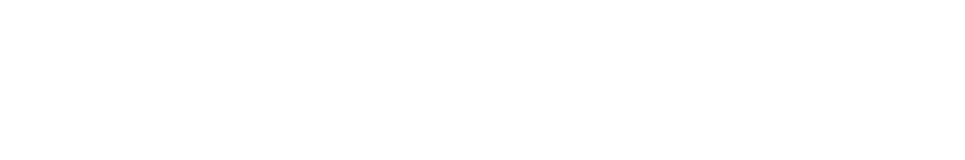
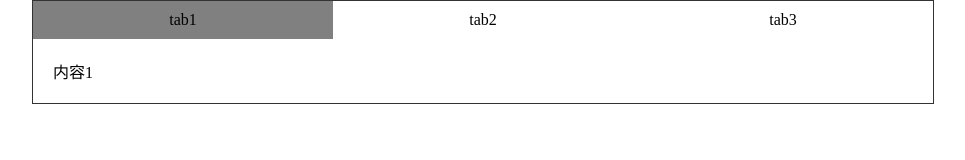
Before and after one commit to KieSun/Front-end-study, a plain HTML site: page advance/task10/code1.html in a window 1280 px wide. Shown: the whole page, without its empty margins (157-1122 px from the left). Drawn offline with Linux system fonts and the light colour scheme.

Commit message:
Task10-1

```diff
--- a/advance/task10/code1.html
+++ b/advance/task10/code1.html
@@ -3,8 +3,70 @@
 <head>
     <meta charset="UTF-8">
     <title>Code1</title>
+    <style>
+        * {
+            margin: 0;
+            padding: 0;
+        }
+        .wrap {
+            width: 900px;
+            margin: 0 auto;
+            border: 1px solid #333;
+        }
+        li {
+            list-style: none;
+        }
+        .clear:after {
+            content: '';
+            display: block;
+            clear: both;
+        }
+        .tab > li {
+            float: left;
+            box-sizing: border-box;
+            width: 300px;
+            padding: 10px 20px;
+            text-align: center;
+        }
+        .tab .active {
+            background: gray;
+        }
+        .container li {
+            padding: 20px;
+            display: none;
+        }
+        .container .active {
+            display: block;
+        }
+    </style>
 </head>
 <body>
-
+    <div class="wrap">
+        <ul class="tab clear">
+            <li class="active">tab1</li>
+            <li>tab2</li>
+            <li>tab3</li>
+        </ul>
+        <ul class="container">
+            <li class="active">内容1</li>
+            <li>内容2</li>
+            <li>内容3</li>
+        </ul>
+    </div>
+    <script>
+        var tab = document.querySelector('.tab');
+        tab.addEventListener('click', function (event) {
+            var lis = document.querySelectorAll('.tab>li');
+            var container = document.querySelectorAll('.container>li');
+            var target = event.target;
+            for (var i = 0; i < lis.length; i++) {
+                container[i].classList.remove('active');
+                lis[i].classList.remove('active');
+            }
+            target.classList.add('active');
+            var index = [].indexOf.call(lis, target);
+            container[index].classList.add('active');
+        })
+    </script>
 </body>
 </html>
```
Also changed, not shown: BDTask/JS/task2.html (+0 -1 lines), advance/task10/code2.html (added, +20 -0 lines).
